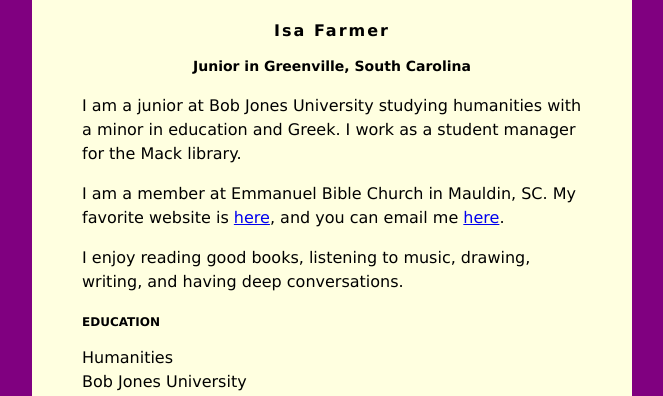
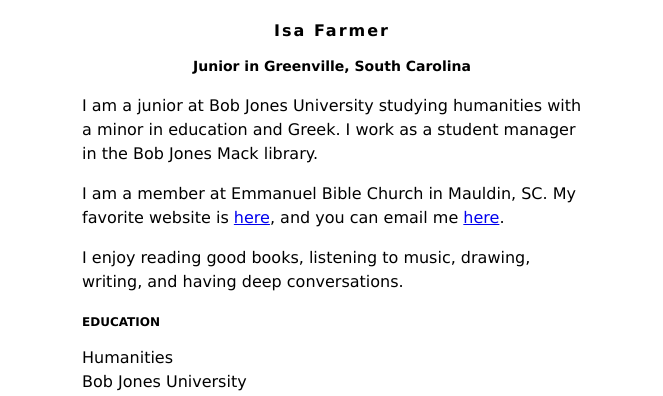
Before and after one commit to ifarm247/ifarm247.github.io, a plain HTML site: page index.html in a window 1280 px wide. Shown: the top 396 px of the page, without its empty margins (308-971 px from the left). Drawn offline with Linux system fonts and the light colour scheme.

Commit message:
Update index.html

```diff
--- a/index.html
+++ b/index.html
@@ -2,11 +2,11 @@
 <head>
 <style>
 body {
-    background: purple;
+    background: darkpurple;
     font-family: Verdana;
 }
 #content {
-    background: lightyellow;
+    background: lightpurple;
     min-width: 200px;
     max-width: 500px;
     padding: 50px;
@@ -34,7 +34,7 @@ h3 {
         <h2>Junior in Greenville, South Carolina</h2>
 
          <p>I am a junior at Bob Jones University studying humanities with a minor in
-            education and Greek. I work as a student manager for the Mack library.</p>
+            education and Greek. I work as a student manager in the Bob Jones Mack library.</p>
          <p>
             I am a member at Emmanuel Bible Church in Mauldin, SC. My favorite website is
             <a href="https://www.rabbitroom.com/">here</a>, and you can email me
```
